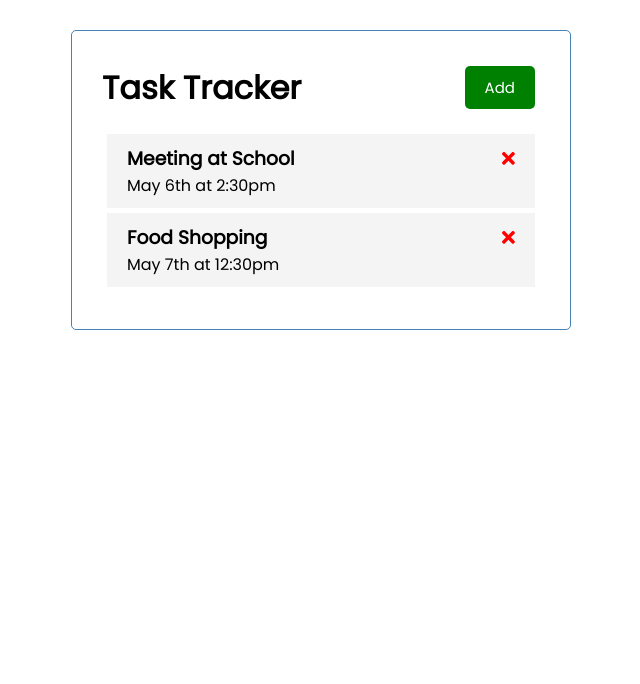
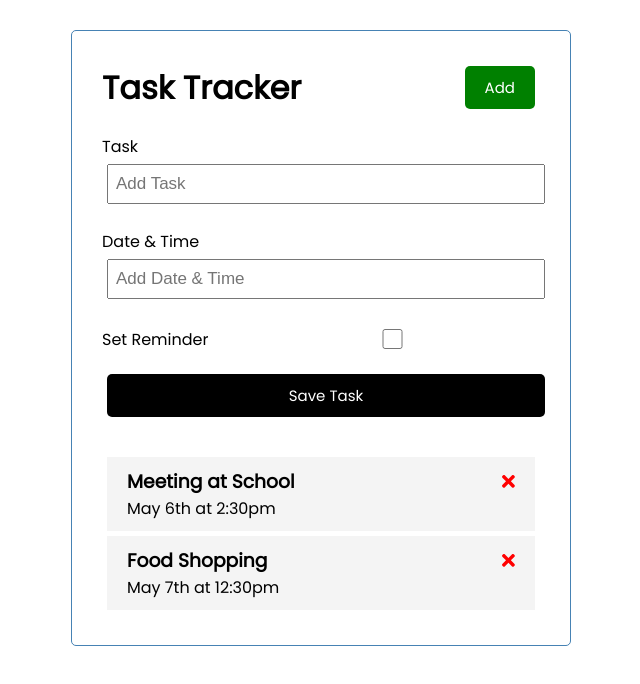
Before and after one commit to ShannonTJ/angular-tasks-app, an Angular app: page / in a window 1280 px wide. Shown: the top 684 px of the page, without its empty margins (319-959 px from the left). Built offline with nearby package versions, Linux system fonts and the light colour scheme; data requests are answered from the project's data file.

Commit message:
Add form textfields

```diff
--- a/src/app/app.module.ts
+++ b/src/app/app.module.ts
@@ -8,6 +8,7 @@
 import { TasksComponent } from './components/tasks/tasks.component';
 import { TaskItemComponent } from './components/task-item/task-item.component';
 import { FontAwesomeModule } from '@fortawesome/angular-fontawesome';
+import { AddTaskComponent } from './components/add-task/add-task.component';
 
 @NgModule({
   declarations: [
@@ -16,6 +17,7 @@
     ButtonComponent,
     TasksComponent,
     TaskItemComponent,
+    AddTaskComponent,
   ],
   imports: [BrowserModule, FontAwesomeModule, HttpClientModule],
   providers: [],
--- /dev/null
+++ b/src/app/components/add-task/add-task.component.css
@@ -0,0 +1,3 @@
+.add-form {
+  margin-bottom: 40px;
+}
--- /dev/null
+++ b/src/app/components/add-task/add-task.component.html
@@ -0,0 +1,15 @@
+<form class="add-form">
+  <div class="form-control">
+    <label for="text">Task</label>
+    <input type="text" name="text" id="text" placeholder="Add Task" />
+  </div>
+  <div class="form-control">
+    <label for="date">Date & Time</label>
+    <input type="text" name="date" id="date" placeholder="Add Date & Time" />
+  </div>
+  <div class="form-control form-control-check">
+    <label for="reminder">Set Reminder</label>
+    <input type="checkbox" name="reminder" id="reminder" />
+  </div>
+  <input type="submit" value="Save Task" class="btn btn-block" />
+</form>
--- /dev/null
+++ b/src/app/components/add-task/add-task.component.ts
@@ -0,0 +1,16 @@
+import { Component, OnInit } from '@angular/core';
+
+@Component({
+  selector: 'app-add-task',
+  templateUrl: './add-task.component.html',
+  styleUrls: ['./add-task.component.css'],
+})
+export class AddTaskComponent implements OnInit {
+  text: string = '';
+  day: string = '';
+  reminder: boolean = false;
+
+  constructor() {}
+
+  ngOnInit(): void {}
+}
--- a/src/app/components/tasks/tasks.component.html
+++ b/src/app/components/tasks/tasks.component.html
@@ -1,3 +1,4 @@
+<app-add-task></app-add-task>
 <app-task-item
   *ngFor="let task of tasks"
   [task]="task"
```
Also changed, not shown: 1 other file (tests, documents, lock files or other folders).
